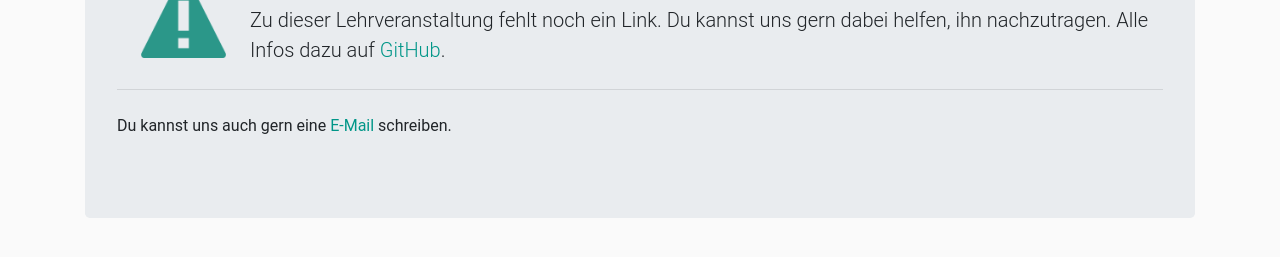
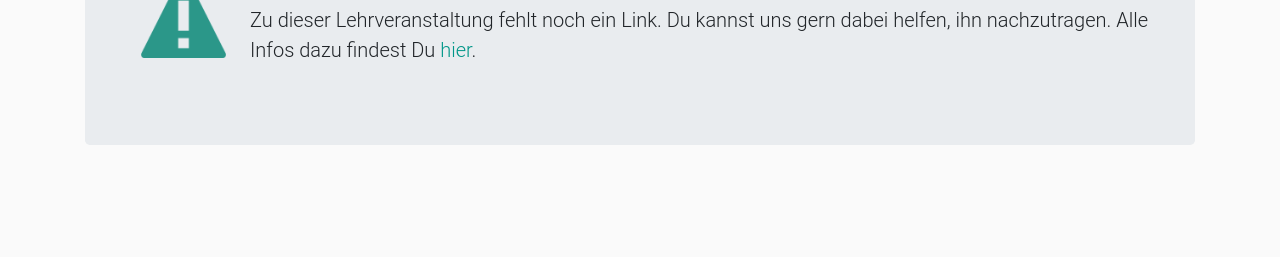
Before and after one commit to unilinks/unilinks.github.io, a plain HTML site: page mithelfen.html in a window 1280 px wide. Shown: the part 139-396 px from the top of the page. Drawn offline with Linux system fonts and the light colour scheme.

Commit message:
Mithelfen-Seite https://github.com/unilinks/unilinks.github.io/issues/17

```diff
--- a/mithelfen.html
+++ b/mithelfen.html
@@ -26,10 +26,7 @@
         <h1>Uppss...</h1>
         <p class="lead">Zu dieser Lehrveranstaltung fehlt noch ein Link. Du kannst uns gern dabei helfen, ihn
             nachzutragen. Alle Infos
-            dazu auf <a href="https://github.com/unilinks/data" target="_blank">GitHub</a>.</p>
-        <hr class="my-4">
-        <p>Du kannst uns auch gern eine <a href="mailto:unilinks.dresden@gmail.com">E-Mail</a> schreiben. </p>
-
+            dazu findest Du <a href="https://github.com/unilinks/data" target="_blank">hier</a>.</p>
     </div>
 </div>
 
```
